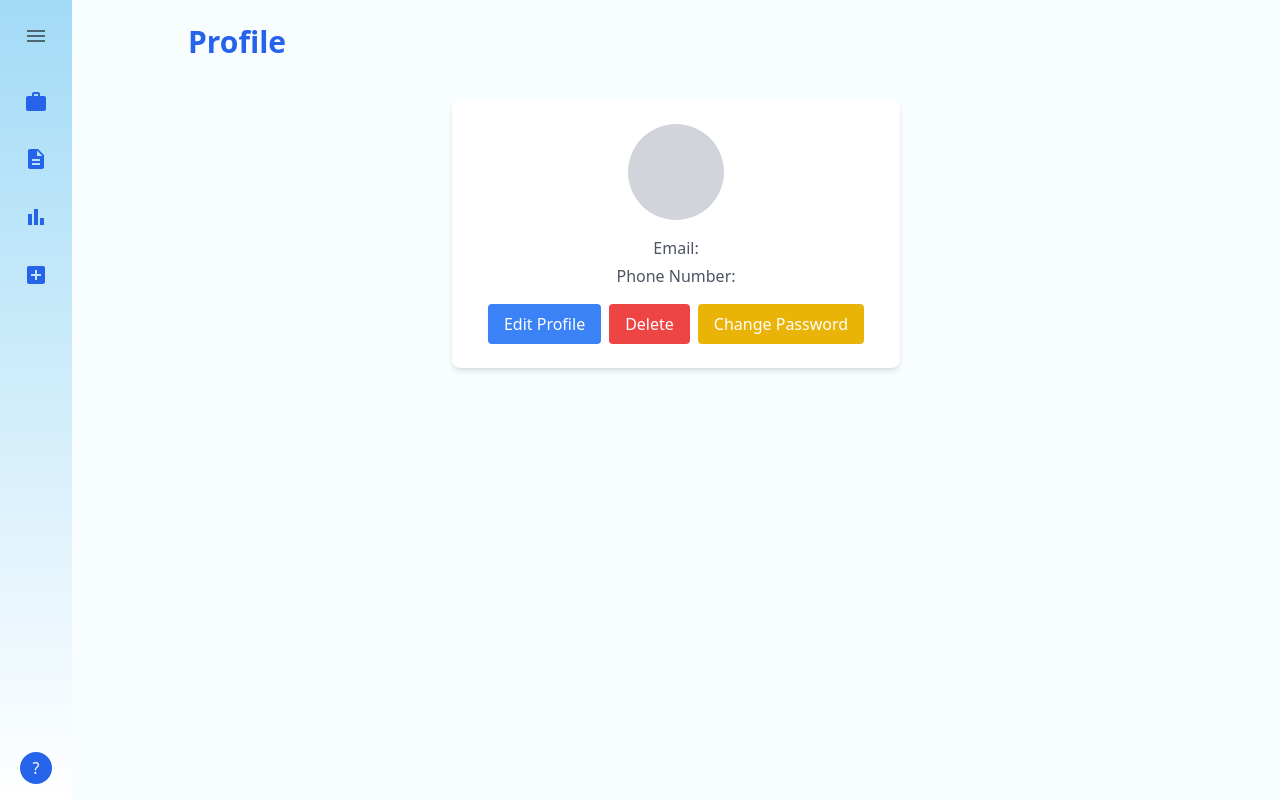
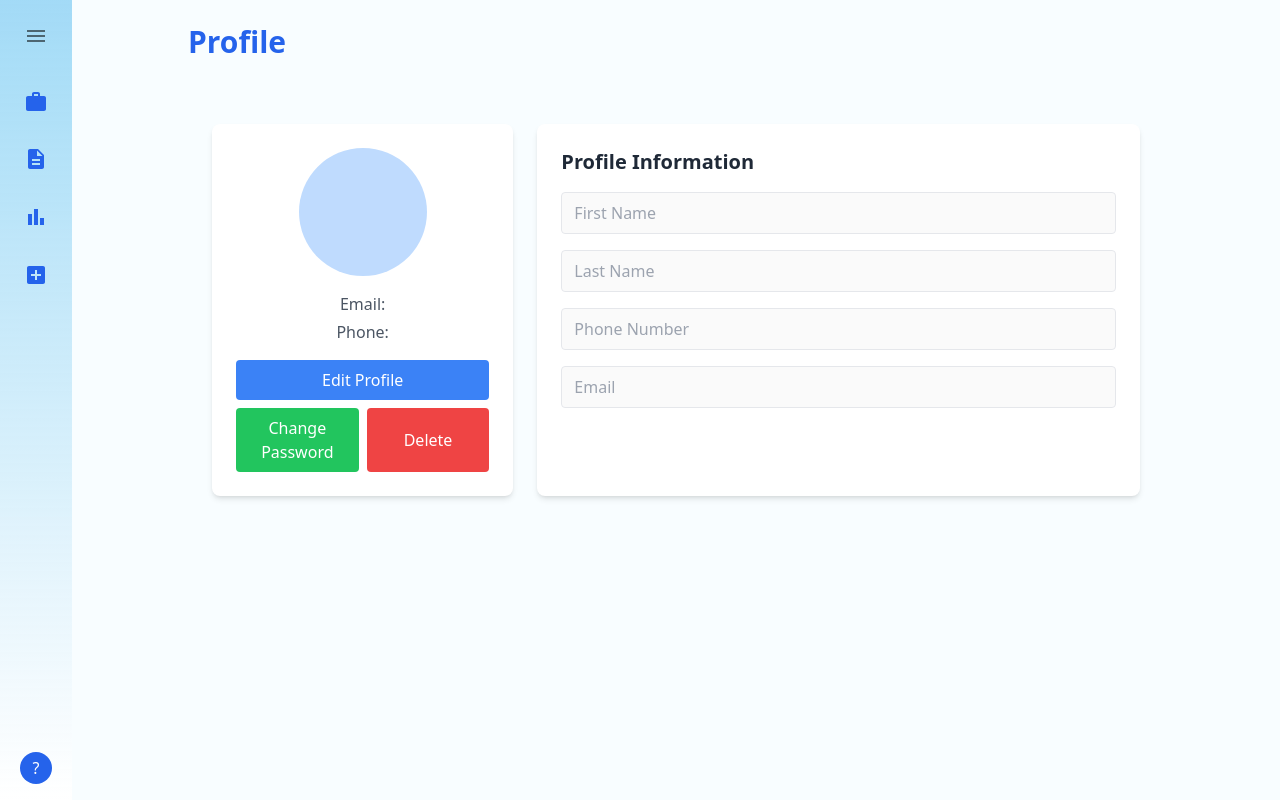
Before and after one commit to YosephSE/ATS, a Next.js app in the folder client/: page /admin/profile in a window 1280 px wide. Built offline with nearby package versions, Linux system fonts and the light colour scheme; no server answers.

Commit message:
prfile UI updated

```diff
--- a/client/components/admin/Profile.tsx
+++ b/client/components/admin/Profile.tsx
@@ -1,9 +1,9 @@
 import React, { useState, ChangeEvent, useEffect, useRef } from "react";
-import uploadImage from "@/utils/imageUploader";
 import { useAppDispatch, useAppSelector } from "@/redux/Hooks";
 import { RootState } from "@/redux/Store";
-import { fetchuser, profile, updateprofile, changepassword, resetSuccess } from "@/redux/slices/AdminSlice";
+import { profile, updateprofile, changepassword, resetSuccess } from "@/redux/slices/AdminSlice";
 import { adminProfile } from "../../../types/users.types";
+import uploadImage from "@/utils/imageUploader";
 
 const AdminProfile: React.FC = () => {
   const currentProfile = useAppSelector((state: RootState) => state.admin);
@@ -30,7 +30,7 @@ const AdminProfile: React.FC = () => {
   useEffect(() => {
     const fetchUser = async () => {
       await dispatch(profile());
-      dispatch(resetSuccess())
+      dispatch(resetSuccess());
     };
     fetchUser();
   }, [dispatch]);
@@ -38,7 +38,7 @@ const AdminProfile: React.FC = () => {
   useEffect(() => {
     if (currentProfile.profile) {
       setProfileData(currentProfile.profile);
-      setImgLink(currentProfile.profile.profilePicture)
+      setImgLink(currentProfile.profile.profilePicture);
     }
   }, [currentProfile.profile]);
 
@@ -83,155 +83,163 @@ const AdminProfile: React.FC = () => {
   };
 
   useEffect(() => {
-    if (currentProfile.isSuccess){
+    if (currentProfile.isSuccess) {
       setError(null);
-    }else{
-      setError(currentProfile.error)
+    } else {
+      setError(currentProfile.error);
     }
-  }, [currentProfile])
+  }, [currentProfile]);
 
   return (
-    <div className="max-w-md mx-auto mt-10 bg-white rounded-lg shadow-md overflow-hidden">
+    <div className="max-w-6xl mx-auto mt-10 p-6">
+      <div className="flex flex-col md:flex-row gap-6">
+        {/* Profile Box */}
+        <div className="w-full md:w-1/3 bg-white rounded-lg shadow-md overflow-hidden">
           <div className="p-6">
             <div className="flex items-center justify-center mb-4">
               {imgLink ? (
                 <img
                   src={imgLink}
                   alt={profileData.firstName}
-              className="w-24 h-24 rounded-full object-cover"
+                  className="w-32 h-32 rounded-full object-cover "
                 />
               ) : (
-            <div className="w-24 h-24 rounded-full bg-gray-300 flex items-center justify-center text-2xl font-bold text-gray-600">
+                <div className="w-32 h-32 rounded-full bg-blue-200 flex items-center justify-center text-4xl font-bold text-blue-600">
                   {profileData.firstName.charAt(0)}
                 </div>
               )}
             </div>
-        <h2 className="text-2xl font-bold text-center mb-2">
+            <h2 className="text-2xl font-bold text-center mb-2 text-gray-800">
               {profileData.firstName} {profileData.lastName}
             </h2>
             <p className="text-gray-600 text-center mb-1">
               Email: {profileData.email}
             </p>
             <p className="text-gray-600 text-center mb-4">
-          Phone Number: {profileData.phoneNumber}
+              Phone: {profileData.phoneNumber}
             </p>
-
-        {!isEditing ? (
-          <div className="flex justify-center space-x-2">
+            <div className="space-y-2">
               <button
-              onClick={() => setIsEditing(true)}
-              className="bg-blue-500 text-white px-4 py-2 rounded hover:bg-blue-600 transition duration-300"
+                onClick={() => setIsEditing(!isEditing)}
+                className="w-full bg-blue-500 text-white px-4 py-2 rounded hover:bg-blue-600 transition duration-300"
               >
-              Edit Profile
+                {isEditing ? "Cancel Edit" : "Edit Profile"}
               </button>
-            <button className="bg-red-500 text-white px-4 py-2 rounded hover:bg-red-600 transition duration-300">
-              Delete
-            </button>
+              <div className="flex justify-between space-x-2">
                 <button
-              onClick={() => setPasswordEditing(true)}
-              className="bg-yellow-500 text-white px-4 py-2 rounded hover:bg-yellow-600 transition duration-300"
+                  onClick={() => setPasswordEditing(!passwordEditing)}
+                  className="w-1/2 bg-green-500 text-white px-4 py-2 rounded hover:bg-green-600 transition duration-300"
                 >
                   Change Password
                 </button>
+                <button
+                  className="w-1/2 bg-red-500 text-white px-4 py-2 rounded hover:bg-red-600 transition duration-300"
+                >
+                  Delete
+                </button>
               </div>
-        ) : (
+            </div>
+          </div>
+        </div>
+
+        {/* Edit Profile Form */}
+        <div className="w-full md:w-2/3 bg-white rounded-lg shadow-md overflow-hidden">
+          <div className="p-6">
+            <h3 className="text-xl font-semibold mb-4 text-gray-800">Profile Information</h3>
             <div className="space-y-4">
               <input
                 type="text"
                 name="firstName"
                 value={profileData.firstName}
                 onChange={handleInputChange}
-              className="w-full px-3 py-2 border rounded"
+                className="w-full px-3 py-2 border rounded focus:outline-none focus:ring-2 focus:ring-blue-500"
                 placeholder="First Name"
+                disabled={!isEditing}
               />
               <input
                 type="text"
                 name="lastName"
                 value={profileData.lastName}
                 onChange={handleInputChange}
-              className="w-full px-3 py-2 border rounded"
+                className="w-full px-3 py-2 border rounded focus:outline-none focus:ring-2 focus:ring-blue-500"
                 placeholder="Last Name"
+                disabled={!isEditing}
               />
               <input
                 type="text"
                 name="phoneNumber"
                 value={profileData.phoneNumber}
                 onChange={handleInputChange}
-              className="w-full px-3 py-2 border rounded"
+                className="w-full px-3 py-2 border rounded focus:outline-none focus:ring-2 focus:ring-blue-500"
                 placeholder="Phone Number"
+                disabled={!isEditing}
               />
               <input
                 type="email"
                 name="email"
                 value={profileData.email}
                 onChange={handleInputChange}
-              className="w-full px-3 py-2 border rounded"
+                className="w-full px-3 py-2 border rounded focus:outline-none focus:ring-2 focus:ring-blue-500"
                 placeholder="Email"
+                disabled={!isEditing}
               />
+              {isEditing && (
                 <input
                   type="file"
                   onChange={handleImageChange}
-              className="w-full px-3 py-2 border rounded"
+                  className="w-full px-3 py-2 border rounded focus:outline-none focus:ring-2 focus:ring-blue-500"
                   accept="image/*"
                 />
-            <div className="flex justify-center space-x-2">
+              )}
+              {isEditing && (
                 <button
                   onClick={handleUpdateProfile}
-                className="bg-green-500 text-white px-4 py-2 rounded hover:bg-green-600 transition duration-300"
+                  className="w-full bg-green-500 text-white px-4 py-2 rounded hover:bg-green-600 transition duration-300"
                 >
                   Update Profile
                 </button>
-              <button
-                onClick={() => setIsEditing(false)}
-                className="bg-gray-500 text-white px-4 py-2 rounded hover:bg-gray-600 transition duration-300"
-              >
-                Cancel
-              </button>
+              )}
             </div>
           </div>
-        )}
+        </div>
+      </div>
 
+      {/* Change Password Box */}
       {passwordEditing && (
-          <div className="mt-5 space-y-4">
+        <div className="mt-6 w-full bg-white rounded-lg shadow-md overflow-hidden">
+          <div className="p-6">
+            <h3 className="text-xl font-semibold mb-4 text-gray-800">Change Password</h3>
+            <div className="space-y-4">
               <input
                 ref={oldPasswordRef}
-              className="w-full px-3 py-2 border rounded"
+                className="w-full px-3 py-2 border rounded focus:outline-none focus:ring-2 focus:ring-blue-500"
                 type="password"
                 placeholder="Old Password"
               />
               <input
                 ref={newPasswordRef}
-              className="w-full px-3 py-2 border rounded"
+                className="w-full px-3 py-2 border rounded focus:outline-none focus:ring-2 focus:ring-blue-500"
                 type="password"
                 placeholder="New Password"
               />
               <input
                 ref={confirmPasswordRef}
-              className="w-full px-3 py-2 border rounded"
+                className="w-full px-3 py-2 border rounded focus:outline-none focus:ring-2 focus:ring-blue-500"
                 type="password"
                 placeholder="Confirm Password"
               />
-            <div>
-              {error && <p className="mt-2 text-red-500">{error}</p>}
-              {currentProfile.isSuccess && <p className="mt-2 text-blue-800">Password Changed Successfully</p>}
-            </div>
-            <div className="flex justify-center space-x-2 mt-5">
               <button
                 onClick={handleUpdatePassword}
-                className="bg-green-500 text-white px-4 py-2 rounded hover:bg-green-600 transition duration-300"
+                className="w-full bg-green-500 text-white px-4 py-2 rounded hover:bg-green-600 transition duration-300"
               >
                 Update Password
               </button>
-              <button
-                onClick={() => setPasswordEditing(false)}
-                className="bg-gray-500 text-white px-4 py-2 rounded hover:bg-gray-600 transition duration-300"
-              >
-                Cancel
-              </button>
+              {error && <p className="mt-2 text-red-500">{error}</p>}
+              {currentProfile.isSuccess && <p className="mt-2 text-green-500">Password Changed Successfully</p>}
+            </div>
           </div>
         </div>
       )}
-      </div>
     </div>
   );
 };
```
Lines whose indentation alone changed are shown as unchanged.
